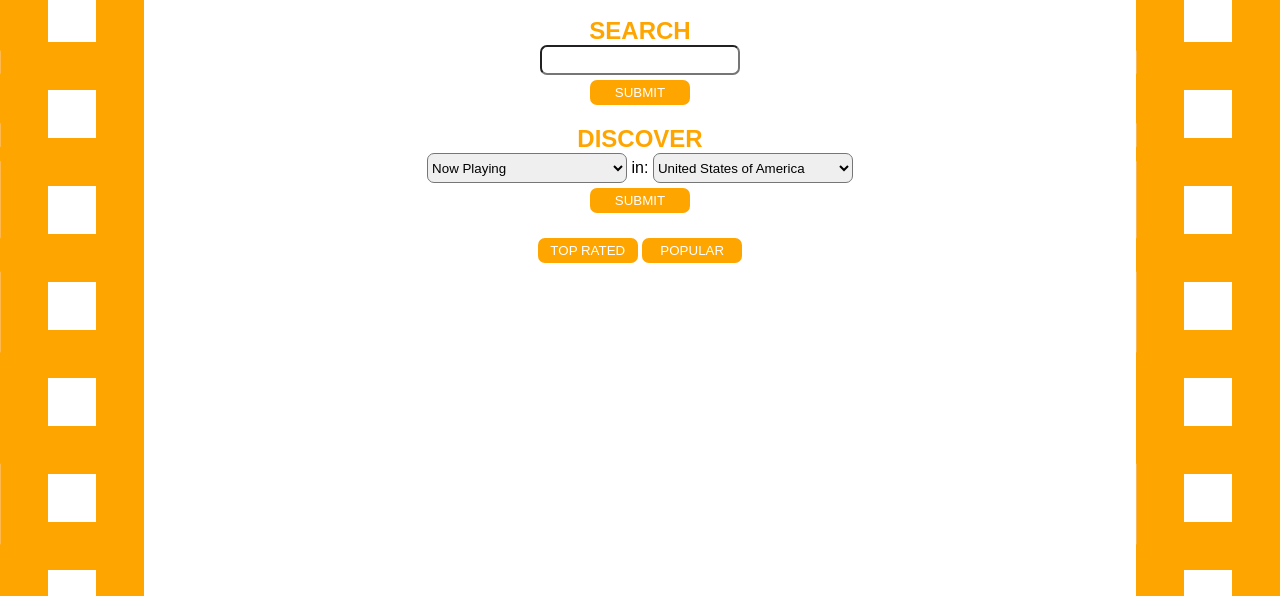
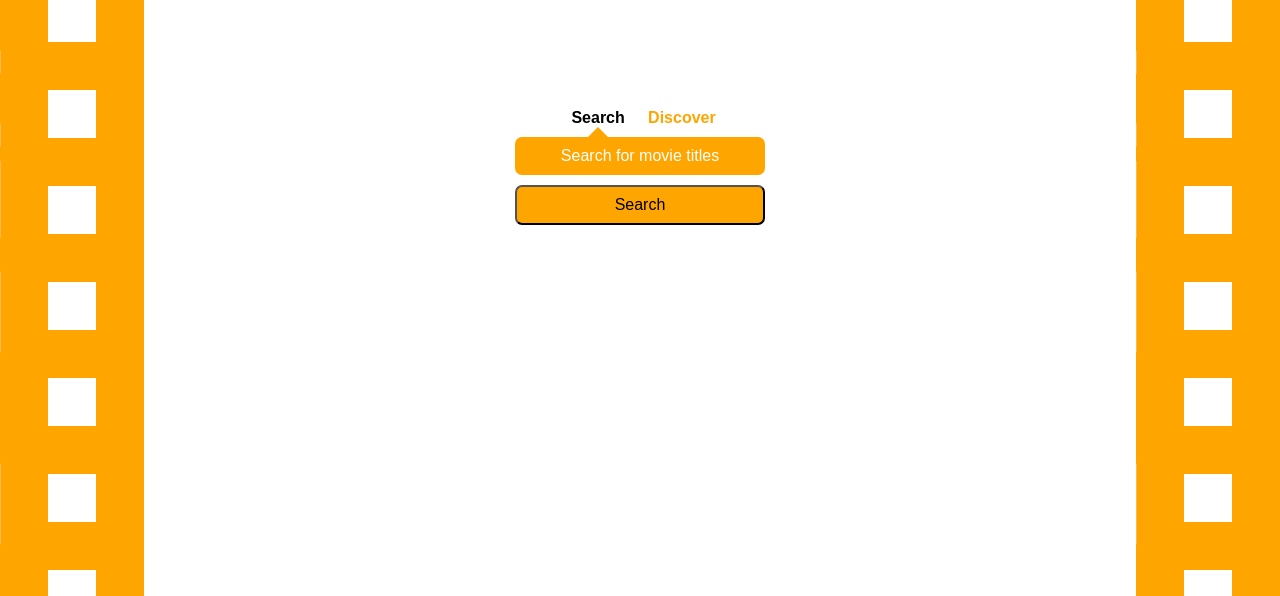
Before and after one commit to JNighs/API-Capstone, a plain HTML site: page index.html in a window 1280 px wide. Shown: the part 222-818 px from the top of the page. Drawn offline with nearby package versions, Linux system fonts and the light colour scheme.

Commit message:
finish implementing new search design

```diff
--- a/index.css
+++ b/index.css
@@ -38,6 +38,9 @@ a {
   text-decoration: none;
 }
 
+::placeholder {
+  color: white;
+}
 
 /*    LOGO     */
 .logo-container, .logo-container-footer {
@@ -53,42 +56,6 @@ a {
 
 .logo {
   width: 200px;
-}
-
-/*     SEARCH    */
-
-label {
-  text-transform: uppercase;
-}
-
-form {
-  text-align: center;
-}
-
-input, select {
-  width: 200px;
-  height: 30px;
-  border-radius: 7px;
-}
-
-button[type=submit] {
-  display: block;
-  margin: 5px auto 20px auto;
-  border-radius: 7px;
-  width: 100px;
-  height: 25px;
-  background-color: orange;
-  border: none;
-  color: white;
-  text-transform: uppercase;
-}
-
-.popular-container {
-  text-align: center;
-}
-
-.popular, .top-rated {
-  display: inline-block;
 }
 
 /*    RESULTS    */
@@ -151,6 +118,101 @@ button[type=submit] {
 
 .loading-gif {
   width: 50px;
+}
+
+/*    Form     */
+input[type=radio] {
+  position: fixed;
+  left: -200px;
+}
+
+input:not([type=radio]), select {
+  appearance: none;
+  background-color: orange;
+  display: block;
+  transition: 300ms ease;
+  border-radius: 7px;
+  border: 0;
+  max-height: 0;
+  margin: 0;
+  padding: 0 10px;
+  overflow: hidden;
+  width: 250px;
+  opacity: 0;
+  font-size: 16px;
+  text-align: center;
+  outline: 0;
+}
+
+[id=search]:checked ~ input.search,
+[id=discoverSearch]:checked ~ select.discoverSearch,
+[id=reset]:checked ~ input.reset {
+  max-height: 40px;
+  padding: 10px;
+  margin: 10px 0;
+  opacity: 1;
+}
+
+/* Override above when needed */
+.hiddenOption {
+  max-height: 0 !important;
+  padding: 0 10px !important;
+  margin: 0 !important;
+  opacity: 0 !important;
+}
+
+button {
+  width: 250px;
+  height: 40px;
+  border-radius: 7px;
+  background-color: orange;
+  font-size: 0;
+}
+
+button[type=submit]:before {
+  font-size: 16px;
+  content: "Search";
+}
+
+label {
+  position: relative;
+  display: inline-block;
+  text-align: center;
+  font-weight: 700;
+  cursor: pointer;
+  color: orange;
+  transition: 300ms ease;
+  width: calc(100% / 3 - 4px);
+}
+
+label:after {
+  content: "";
+  border: 10px solid transparent;
+  position: absolute;
+  bottom: -10px;
+  left: calc(50% - 10px);
+  transition: inherit;
+}
+
+[id=search]:checked ~ [for=search],
+[id=discoverSearch]:checked ~ [for=discoverSearch],
+[id=reset]:checked ~ [for=reset] {
+  color: black;
+}
+[id=search]:checked ~ [for=search]:after,
+[id=discoverSearch]:checked ~ [for=discoverSearch]:after,
+[id=reset]:checked ~ [for=reset]:after {
+  border-bottom-color: orange;
+}
+
+.flex-wrap {
+  display: flex;
+  justify-content: center;
+  align-items: center;
+  flex-wrap: wrap;
+  height: 300px;
+  text-align: center;
+  transition: 300ms ease;
 }
 
 /*Utility*/
--- a/index.html
+++ b/index.html
@@ -18,40 +18,32 @@
 			<img class="logo" src="images/mdb_logo.png" alt="Movie Database">
 			<h1>Movie Database</h1>
 		</div>
-		<form action="#" class="js-search-form">
-			<label for="searchForm">
-				<h2>Search</h2>
-			</label>
-			<input type="text" class="js-query" ID="searchForm" autocomplete="off" required>
-			<button type="submit">Submit</button>
-		</form>
+		<div class="flex-wrap">
+			<form action class="js-search-form">
+				<input type="radio" name="rg" id="search" checked/>
+				<input type="radio" name="rg" id="discoverSearch" />
 
-		<div class="discoverSearch">
-			<h2>Discover</h2>
-			<form action="#" class="js-now-playing">
-				<select class="discover">
+				<label for="search">Search</label>
+				<label for="discoverSearch">Discover</label>
+
+				<input class="search js-query" type="text" placeholder="Search for movie titles" autocomplete="off" onfocus="this.value=''" required />
+				<select class="discoverSearch discover" name="discover">
 					<option value="nowPlaying">Now Playing</option>
 					<option value="upcoming">Upcoming</option>
+					<option value="topRated">Top Rated</option>
+					<option value="popular">Popular</option>
 				</select>
-				in:
-				<select class="country"></select>
-				<button type="submit">Submit</button>
+				<select class="discoverSearch country" name="country"></select>
+				<button type="submit">Search</button>
 			</form>
-
-			<div class="popular-container">
-				<form action="#" class="top-rated">
-					<button type="submit">Top Rated</button>
-				</form>
-				<form action="#" class="popular">
-					<button type="submit">Popular</button>
-				</form>
-			</div>
 		</div>
-
 		<h2 class="js-results-text hidden">Results</h2>
 		<div class="main-gallery"></div>
 		<div class="logo-container-footer">
-			<p>API's: <a href="https://www.themoviedb.org/" target="_blank">TMDb</a> & <a href="http://www.omdbapi.com/" target="_blank">OMDb</a></p>
+			<p>API's:
+				<a href="https://www.themoviedb.org/" target="_blank">TMDb</a> &
+				<a href="http://www.omdbapi.com/" target="_blank">OMDb</a>
+			</p>
 			<img class="logo" src="images/mdb_logo.png" alt="Movie Database">
 		</div>
 	</main>
--- a/index.js
+++ b/index.js
@@ -97,22 +97,41 @@ function renderResult(result, index) {
 function watchSubmit() {
   $('.js-search-form').submit(event => {
     event.preventDefault();
-    const queryTarget = $(event.currentTarget).find('.js-query');
-    searchObj.value = queryTarget.val();
-    // clear out the input
-    queryTarget.val("");
-    $('.movie-container').addClass('hidden');
-    loadingIcon();
-    TMDbSearch(searchObj.value);
+    const $this = $(event.currentTarget);
+    //Find active search form
+    const searchType = $('input:checked').attr('id');
+    if (searchType === 'search') {
+      searchMovie($this);
+    } else if (searchType === 'discoverSearch') {
+      searchDiscover($this);
+    }
   });
+}
+
+function searchMovie(event) {
+  const queryTarget = event.find('.js-query');
+  searchObj.value = queryTarget.val();
+  $('.movie-container').addClass('hidden');
+  loadingIcon();
+  TMDbSearch(searchObj.value);
+}
+
+function searchDiscover(event) {
+  const discover = event.find('.discover').val();
+  const country = event.find('.country').val();
+  loadingIcon();
+  TMDbDiscover(discover, country);
 }
 
 function displayResults(data) {
   console.log(data);
+  //Filter results to not show any films that don't have a movie poster.
+  const results = data.results.filter(movie => movie.poster_path);
   //Clear previous results
   $gallery.flickity('remove', $gallery.flickity('getCellElements'));
-  //Filter results to not show any films that don't have a movie poster.
-  const results = data.results.filter(movie => movie.poster_path);
+  //Temporary height to prevent scroll movement upon removing previous results
+  $gallery.css('height', '1000px');
+  $('.flex-wrap').css('height', '200px');
   //Global
   searchObj.results = results;
   searchObj.page = data.page;
@@ -127,6 +146,8 @@ function displayResults(data) {
   $('.flickity-prev-next-button').css('visibility', 'visible')
   //Wait for images to load then focus on gallery
   $('.gallery-cell img').on('load', function () {
+    //Return height to normal once new results are in
+    $gallery.css('height', 'auto');
     //Flickity select first item
     $gallery.flickity('select', 0);
     $gallery.flickity('reloadCells');
@@ -184,7 +205,6 @@ function displayMovieRatings(data) {
   if (mc)
     $('.mcScore').text(mc.Value);
 }
-
 
 function displayTrailers(data) {
   console.log(data.results);
@@ -285,7 +305,6 @@ function watchPopular() {
   })
 }
 
-
 function watchFlickitySelect() {
   $gallery.on('select.flickity', function (event, index) {
     //Check if a cell has been clicked
@@ -323,16 +342,47 @@ function watchFlickitySettle() {
   })
 }
 
+//Changed input required attriute depending on form
+function watchSearchFormChange() {
+  $('input[type=radio][name=rg]').change(function () {
+    //Remove all previous required inputs
+    $('input[required]').each(function () { $(this).prop('required', false) });
+    //Add in required inputs based on form
+    if (this.id == 'search') {
+      $(".js-query").prop('required', true);
+    }
+    else if (this.id == 'discoverSearch') {
+      //Fill in
+    }
+  });
+}
+
+//Remove Country select on specific Discover options
+function watchOptions() {
+  $('select[name=discover]').change(function () {
+    const option = $(this).val();
+    if (option === 'topRated' || option === 'popular') {
+      $('.country').addClass('hiddenOption');
+    } else {
+      $('.country').removeClass('hiddenOption');
+    }
+  })
+}
+
+//Reload gallery on window resize
 function onResize() {
   $(window).resize(function () {
     $gallery.flickity('reloadCells');
   })
 }
 
-
 function onLoad() {
   flickityWatchClick();
+
   watchSubmit();
+  watchSearchFormChange();
+  watchOptions();
+
   watchNowPlaying();
   watchTopRated();
   watchPopular();
```
